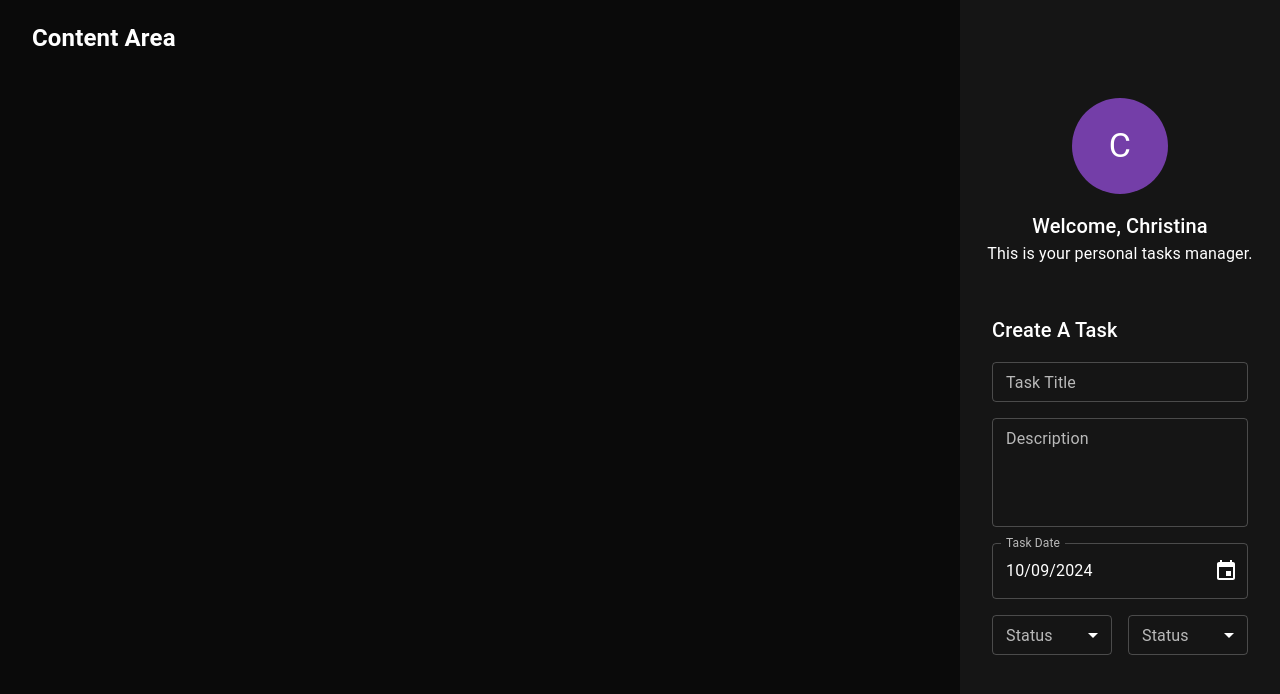
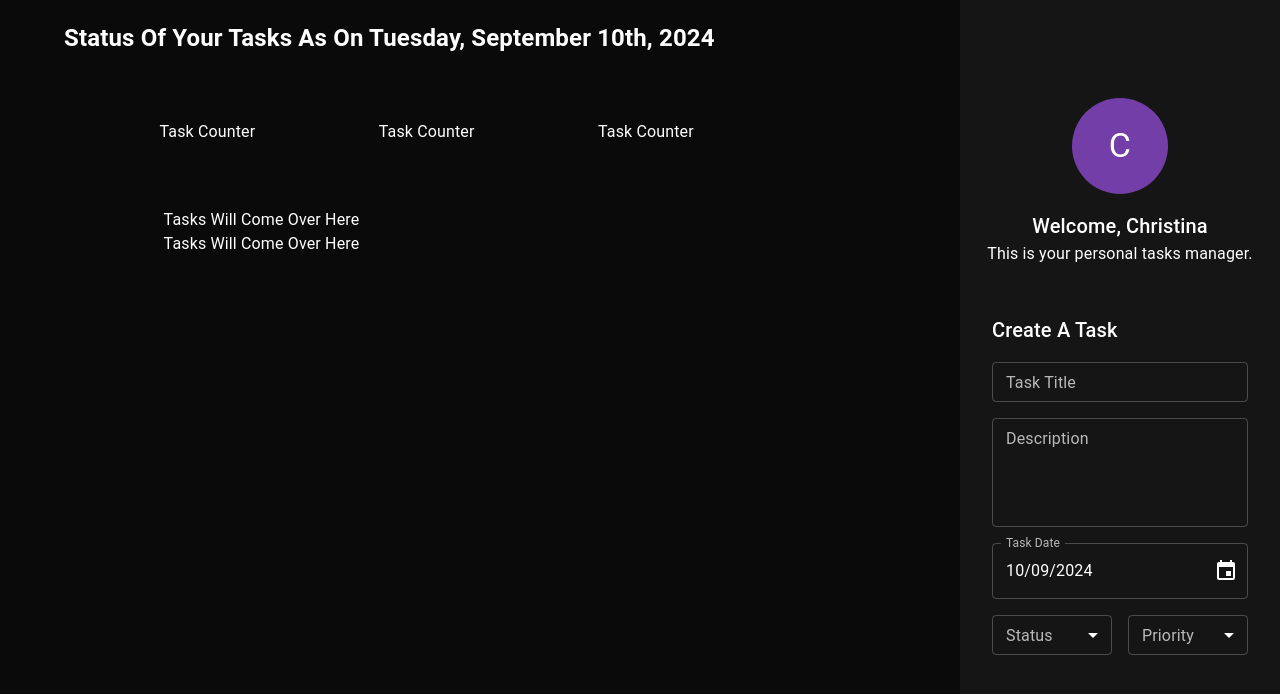
Before and after one commit to chochristinak/typescript-task-app, a React (Create React App) app: page / in a window 1280 px wide. Shown: the top 694 px of the page. Built offline with nearby package versions, Linux system fonts and the light colour scheme.

Commit message:
Update create task form, add task areas

```diff
--- a/src/components/createTaskForm/_taskSelectField.tsx
+++ b/src/components/createTaskForm/_taskSelectField.tsx
@@ -1,25 +1,59 @@
 import React, { FC, ReactElement } from 'react';
-import Box from '@mui/material/Box';
 import InputLabel from '@mui/material/InputLabel';
 import MenuItem from '@mui/material/MenuItem';
 import FormControl from '@mui/material/FormControl';
-import Select from '@mui/material/Select';
+import Select, { SelectChangeEvent } from '@mui/material/Select';
+import { ISelectField } from './interfaces/ISelectField';
+import PropTypes from 'prop-types';
 
-export const TaskSelectField: FC = (): ReactElement => {
+export const TaskSelectField: FC<ISelectField> = (
+    props,
+): ReactElement => {
+    // Destructure props
+    const {
+        value = '',
+        label = 'Select Box',
+        name = 'selectBox',
+        items = [{ value: '', label: 'Add Items' }],
+        disabled = false,
+        onChange = (e: SelectChangeEvent) => console.log(e)
+    } = props;
+
     return (
         <FormControl fullWidth size="small">
-            <InputLabel id="status">Status</InputLabel>
+            <InputLabel id={`${name}-id`}>{label}</InputLabel>
             <Select
-                labelId="status"
-                id="status-select"
-                value=""
-                label="Status"
-                name="status"
+                labelId={`${name}-id`}
+                id={`${name}-id-select`}
+                value={value}
+                label={label}
+                name={name}
+                onChange={onChange}
+                disabled={disabled}
             >
-                <MenuItem value={10}>Ten</MenuItem>
-                <MenuItem value={20}>Twenty</MenuItem>
-                <MenuItem value={30}>Thirty</MenuItem>
+                {items.map((item, index) => (
+                    <MenuItem
+                        key={item.value + index}
+                        value={item.value}
+                    >
+                        {item.label}
+                    </MenuItem>
+                ))}
             </Select>
         </FormControl>
     );
 };
+
+
+TaskSelectField.propTypes ={
+    onChange: PropTypes.func,
+    label: PropTypes.string,
+    name: PropTypes.string,
+    disabled: PropTypes.bool,
+    items: PropTypes.arrayOf(
+        PropTypes.shape({
+          value: PropTypes.string.isRequired,
+          label: PropTypes.string.isRequired,
+        }).isRequired,
+    ),
+};
--- a/src/components/createTaskForm/createTaskForm.tsx
+++ b/src/components/createTaskForm/createTaskForm.tsx
@@ -5,6 +5,8 @@
 import { TaskDescriptionField } from "./_taskDescriptionField";
 import { TaskDateField } from "./_taskDateField";
 import { TaskSelectField } from "./_taskSelectField";
+import { Status } from "./enums/Status";
+import { Priority } from "./enums/Priority";
 
 export const CreateTaskForm: FC = (): ReactElement => {
   return (
@@ -26,14 +28,40 @@
         <TaskDateField />
 
         <Stack sx={{ width: "100%" }} direction="row" spacing={2}>
-          <TaskSelectField />
-          <TaskSelectField />
+          <TaskSelectField
+            label="Status"
+            name="status"
+            items={[
+              {
+                value: Status.todo,
+                label: Status.todo.toUpperCase(),
+              },
+              {
+                value: Status.inProgress,
+                label: Status.inProgress.toUpperCase(),
+              },
+            ]}
+          />
+          <TaskSelectField
+            label ="Priority"
+            name="priority"
+            items={[
+                {
+                    value: Priority.low,
+                    label: Priority.low,
+                },
+                {
+                    value: Priority.normal,
+                    label: Priority.normal,
+                },
+                {
+                    value: Priority.high,
+                    label: Priority.high,
+                },
+
+            ]}/>
         </Stack>
       </Stack>
-
-      {/*
-        {//task status}
-        {//task priority} */}
     </Box>
   );
 };
--- /dev/null
+++ b/src/components/createTaskForm/enums/Priority.ts
@@ -0,0 +1,5 @@
+export enum Priority {
+    high = 'high',
+    normal = 'normal',
+    low = 'low'
+}
--- /dev/null
+++ b/src/components/createTaskForm/enums/Status.ts
@@ -0,0 +1,5 @@
+export enum Status {
+    todo = 'todo',
+    inProgress = 'inProgress',
+    completed = 'completed',
+}
--- /dev/null
+++ b/src/components/createTaskForm/interfaces/ISelectField.ts
@@ -0,0 +1,15 @@
+import { IDisabled } from './IDisabled';
+import { SelectChangeEvent } from '@mui/material';
+
+export interface ISelectItems {
+    value: string;
+    label: string;
+}
+
+export interface ISelectField extends IDisabled {
+    name?: string;
+    label?: string;
+    value?: string;
+    onChange?: (e: SelectChangeEvent) => void;
+    items?: ISelectItems[];
+}
--- a/src/components/taskArea/taskArea.tsx
+++ b/src/components/taskArea/taskArea.tsx
@@ -1,10 +1,45 @@
 import React, { FC, ReactElement} from 'react';
-import { Grid } from '@mui/material';
+import { Grid, Box } from '@mui/material';
+import { format } from 'date-fns';
 
 export const TaskArea: FC = (): ReactElement => {
     return(
         <Grid item md={8} px={4}>
-            <h2>Content Area</h2>
+            <Box mb={8} px={4}>
+                <h2>Status Of Your Tasks As On {' '}
+                    {format(new Date(), 'PPPP')}
+                </h2>
+            </Box>
+            <Grid
+            container
+            display="flex"
+            justifyContent="center"
+            >
+                <Grid
+                item
+                display="flex"
+                flexDirection="row"
+                justifyContent="space-around"
+                alignItems="center"
+                md={10}
+                xs={12}
+                mb={8}
+                >
+                    <Box>Task Counter</Box>
+                    <Box>Task Counter</Box>
+                    <Box>Task Counter</Box>
+                </Grid>
+                <Grid
+                item
+                display="flex"
+                flexDirection="column"
+                xs={10}
+                md={8}
+                >
+                    <Box>Tasks Will Come Over Here</Box>
+                    <Box>Tasks Will Come Over Here</Box>
+                </Grid>
+            </Grid>
         </Grid>
     )
 };
```
